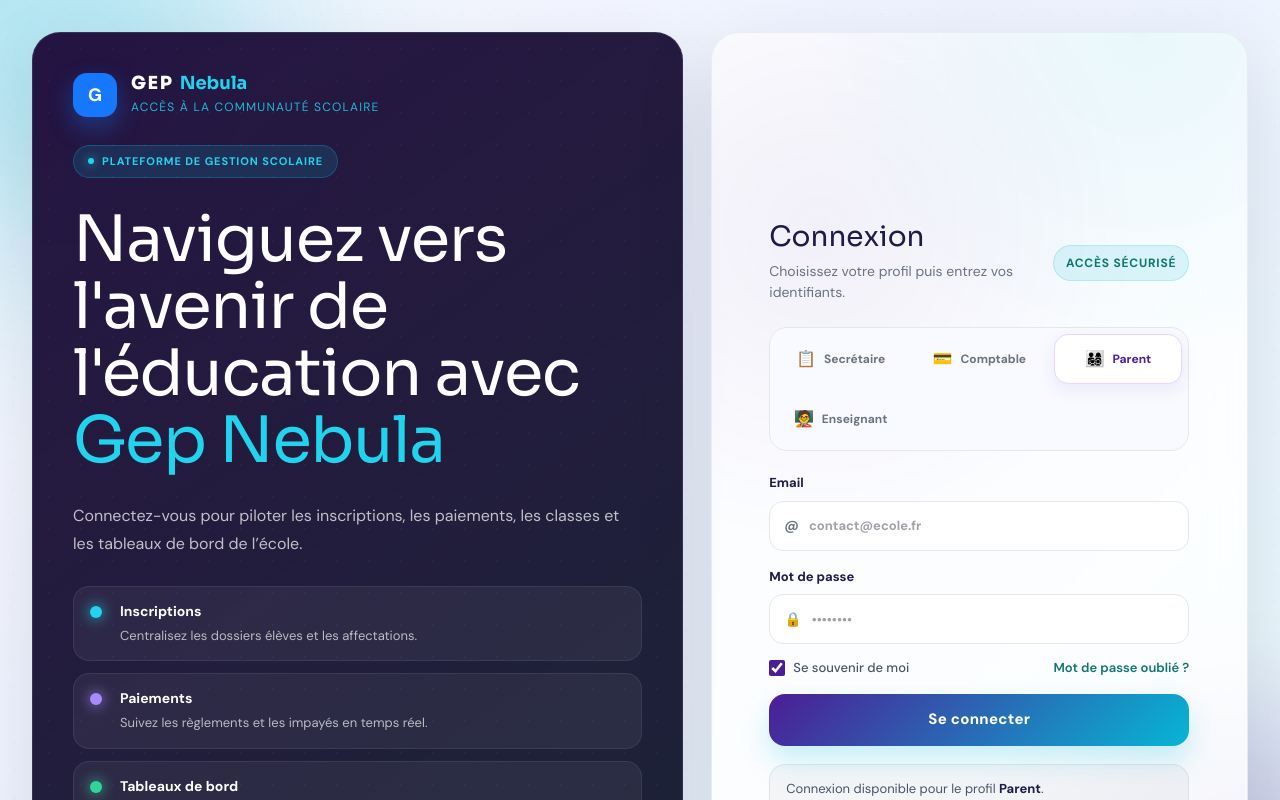
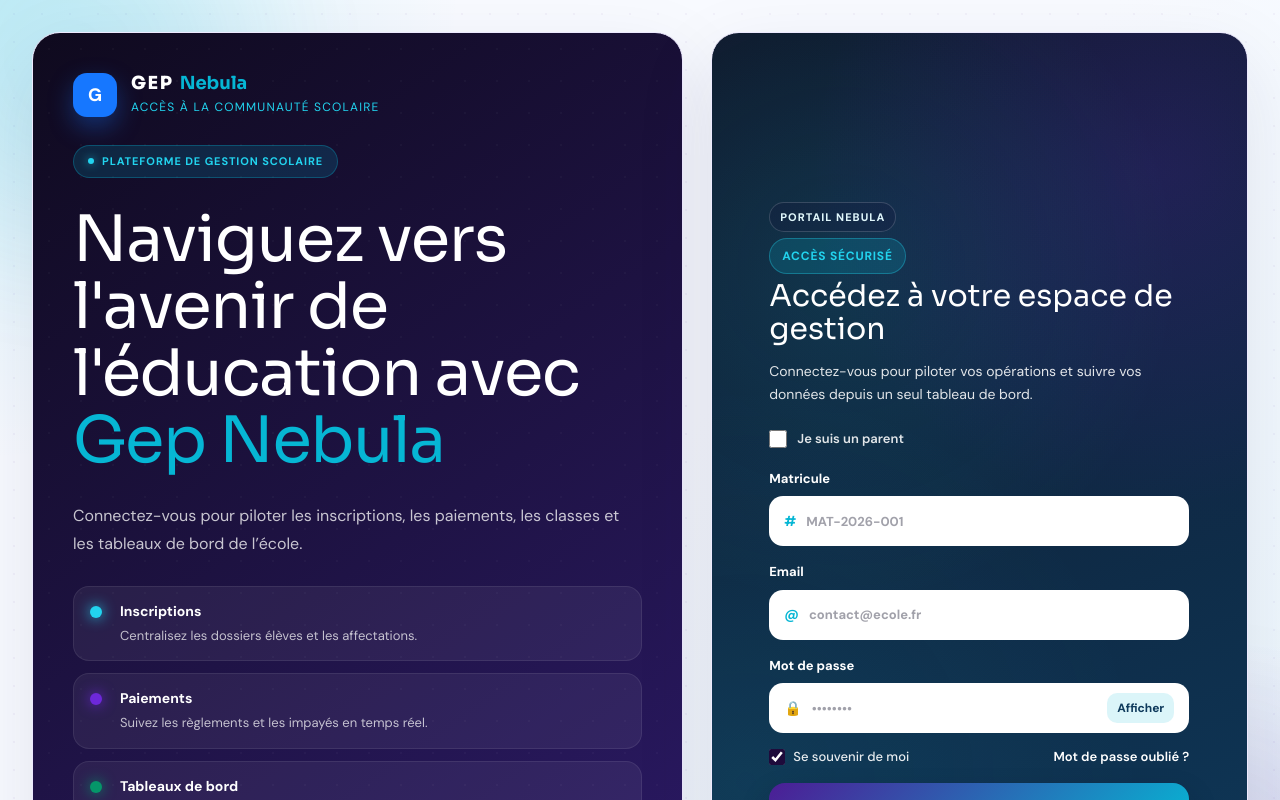
Before and after one commit to theubofride-collab/gep-frontend, a React (Vite) app: page /login in a window 1280 px wide. Shown: the top 800 px of the page. Built offline with nearby package versions, Linux system fonts and the light colour scheme.

Commit message:
login page update

```diff
--- a/src/components/Ps/PageConnexion/LoginPanel.jsx
+++ b/src/components/Ps/PageConnexion/LoginPanel.jsx
@@ -1,57 +1,41 @@
 export default function LoginPanel({
-	roles,
-	rolesWithMatricule,
-	activeRole,
-	onRoleChange,
+	userType,
+	onUserTypeChange,
 	email,
 	onEmailChange,
+	password,
+	onPasswordChange,
 	matricule,
 	onMatriculeChange,
-	password,
-	onPasswordChange,
+	showPassword,
+	onToggleShowPassword,
+	isLoading,
+	feedback,
 	onSubmit,
 }) {
 	return (
 		<section className="login-panel">
 			<div className="login-panel-inner">
 				<div className="login-panel-header">
-					<div>
-						<h2>Connexion</h2>
-						<p>Choisissez votre profil puis entrez vos identifiants.</p>
+					<div className="login-panel-heading">
+						<span className="login-panel-eyebrow">Portail Nebula</span>
+						<span className="login-panel-chip">Accès sécurisé</span>
+						<h2>Accédez à votre espace de gestion</h2>
+						<p>Connectez-vous pour piloter vos opérations et suivre vos données depuis un seul tableau de bord.</p>
 					</div>
-					<span className="login-panel-chip">Accès sécurisé</span>
 				</div>
 
-				<div className="login-role-grid" aria-label="Sélection du rôle">
-					{roles.map(role => (
-						<button
-							key={role.id}
-							type="button"
-							className={`login-role ${activeRole === role.id ? 'is-active' : ''}`}
-							onClick={() => onRoleChange(role.id)}
-						>
-							<span className="login-role-icon" aria-hidden="true">{role.icon}</span>
-							<span>{role.label}</span>
-						</button>
-					))}
-				</div>
+				<label className="login-parent-check">
+					<input
+						type="checkbox"
+						checked={userType === 'parent'}
+						onChange={(e) => onUserTypeChange(e.target.checked ? 'parent' : 'staff')}
+					/>
+					<span>Je suis un parent</span>
+				</label>
 
 				<form className="login-form" onSubmit={onSubmit}>
-					<label className="login-field">
-						<span>Email</span>
-						<div className="login-input-wrap">
-							<span className="login-input-icon" aria-hidden="true">@</span>
-							<input
-								type="email"
-								value={email}
-								onChange={event => onEmailChange(event.target.value)}
-								placeholder="contact@ecole.fr"
-								autoComplete="email"
-							/>
-						</div>
-					</label>
-
-					{rolesWithMatricule.has(activeRole) && (
+					{userType === 'staff' && (
 						<label className="login-field">
 							<span>Matricule</span>
 							<div className="login-input-wrap">
@@ -68,16 +52,37 @@ export default function LoginPanel({
 					)}
 
 					<label className="login-field">
+						<span>Email</span>
+						<div className="login-input-wrap">
+							<span className="login-input-icon" aria-hidden="true">@</span>
+							<input
+								type="email"
+								value={email}
+								onChange={event => onEmailChange(event.target.value)}
+								placeholder="contact@ecole.fr"
+								autoComplete="email"
+							/>
+						</div>
+					</label>
+
+					<label className="login-field">
 						<span>Mot de passe</span>
 						<div className="login-input-wrap">
 							<span className="login-input-icon" aria-hidden="true">🔒</span>
 							<input
-								type="password"
+								type={showPassword ? 'text' : 'password'}
 								value={password}
 								onChange={event => onPasswordChange(event.target.value)}
 								placeholder="••••••••"
 								autoComplete="current-password"
 							/>
+							<button
+								type="button"
+								className="login-password-toggle"
+								onClick={onToggleShowPassword}
+							>
+								{showPassword ? 'Masquer' : 'Afficher'}
+							</button>
 						</div>
 					</label>
 
@@ -89,14 +94,16 @@ export default function LoginPanel({
 						<button type="button" className="login-link">Mot de passe oublié ?</button>
 					</div>
 
-					<button className="login-submit" type="submit">
-						Se connecter
+					<button className="login-submit" type="submit" disabled={isLoading}>
+						{isLoading ? 'Connexion en cours...' : 'Se connecter'}
 					</button>
+
+					{feedback?.message && (
+						<div className={`login-feedback ${feedback.type === 'error' ? 'is-error' : 'is-warning'}`}>
+							{feedback.message}
+						</div>
+					)}
 				</form>
-
-				<div className="login-footer-note">
-					Connexion disponible pour le profil <strong>{roles.find(role => role.id === activeRole)?.label}</strong>.
-				</div>
 			</div>
 		</section>
 	)
--- a/src/components/Ps/PageConnexion/loginData.js
+++ b/src/components/Ps/PageConnexion/loginData.js
@@ -1,12 +1,3 @@
-export const roles = [
-	{ id: 'secretaire', label: 'Secrétaire', icon: '📋' },
-	{ id: 'comptable', label: 'Comptable', icon: '💳' },
-	{ id: 'parent', label: 'Parent', icon: '👨‍👩‍👧‍👦' },
-	{ id: 'enseignant', label: 'Enseignant', icon: '🧑‍🏫' },
-]
-
-export const rolesWithMatricule = new Set(['secretaire', 'comptable', 'enseignant'])
-
 export const highlights = [
 	{ title: 'Inscriptions', detail: 'Centralisez les dossiers élèves et les affectations.', tone: 'login-tone-cyan' },
 	{ title: 'Paiements', detail: 'Suivez les règlements et les impayés en temps réel.', tone: 'login-tone-violet' },
--- a/src/pages/Ps/PageConnexion/Login.css
+++ b/src/pages/Ps/PageConnexion/Login.css
@@ -3,9 +3,9 @@
 	position: relative;
 	overflow: hidden;
 	background:
-		radial-gradient(circle at top left, rgba(6, 182, 212, 0.16), transparent 28%),
-		radial-gradient(circle at bottom right, rgba(76, 29, 149, 0.22), transparent 24%),
-		linear-gradient(135deg, #f8faff 0%, #eef2ff 42%, #e8f9fb 100%);
+		radial-gradient(circle at top left, rgba(6, 182, 212, 0.14), transparent 28%),
+		radial-gradient(circle at bottom right, rgba(76, 29, 149, 0.16), transparent 24%),
+		linear-gradient(135deg, #f8faff 0%, #f8faff 48%, rgba(6, 182, 212, 0.06) 100%);
 	color: #1e1b4b;
 }
 
@@ -13,7 +13,7 @@
 	content: '';
 	position: absolute;
 	inset: 0;
-	background-image: radial-gradient(circle, rgba(148, 163, 184, 0.18) 1px, transparent 1px);
+	background-image: radial-gradient(circle, rgba(76, 29, 149, 0.12) 1px, transparent 1px);
 	background-size: 28px 28px;
 	opacity: 0.35;
 	pointer-events: none;
@@ -32,7 +32,7 @@
 	height: 360px;
 	top: -120px;
 	left: -110px;
-	background: rgba(6, 182, 212, 0.35);
+	background: rgba(6, 182, 212, 0.28);
 }
 
 .login-orb-two {
@@ -40,7 +40,7 @@
 	height: 280px;
 	right: -80px;
 	bottom: 40px;
-	background: rgba(76, 29, 149, 0.28);
+	background: rgba(76, 29, 149, 0.18);
 }
 
 .login-grid {
@@ -55,15 +55,15 @@
 
 .login-hero,
 .login-panel {
-	border: 1px solid rgba(148, 163, 184, 0.18);
-	box-shadow: 0 28px 80px rgba(15, 23, 42, 0.12);
+	border: 1px solid #ede9fe;
+	box-shadow: 0 28px 80px rgba(30, 27, 75, 0.1);
 	backdrop-filter: blur(18px);
 }
 
 .login-hero {
 	border-radius: 28px;
 	padding: 40px;
-	background: linear-gradient(145deg, rgba(30, 11, 59, 0.96), rgba(15, 23, 42, 0.94));
+	background: linear-gradient(145deg, #0f0a1e 0%, #2d1b69 100%);
 	color: #fff;
 	display: flex;
 	flex-direction: column;
@@ -114,7 +114,7 @@
 
 .login-brand-name strong {
 	font-weight: 700;
-	color: #22d3ee;
+	color: #06b6d4;
 }
 
 .login-brand-kicker {
@@ -122,7 +122,7 @@
 	font-size: 12px;
 	letter-spacing: 1.2px;
 	text-transform: uppercase;
-	color: rgba(34, 211, 238, 0.85);
+	color: #22d3ee;
 }
 
 .login-badge {
@@ -134,8 +134,8 @@
 	width: fit-content;
 	padding: 7px 14px;
 	border-radius: 999px;
-	background: rgba(6, 182, 212, 0.14);
-	border: 1px solid rgba(6, 182, 212, 0.28);
+	background: rgba(6, 182, 212, 0.16);
+	border: 1px solid rgba(6, 182, 212, 0.3);
 	color: #22d3ee;
 	font-size: 11px;
 	font-weight: 700;
@@ -163,7 +163,7 @@
 }
 
 .login-hero h1 span {
-	color: #22d3ee;
+	color: #06b6d4;
 }
 
 .login-hero-copy {
@@ -172,7 +172,7 @@
 	max-width: 640px;
 	font-size: 16px;
 	line-height: 1.75;
-	color: rgba(255, 255, 255, 0.72);
+	color: rgba(255, 255, 255, 0.76);
 }
 
 .login-highlights {
@@ -191,13 +191,13 @@
 	padding: 14px 16px;
 	border-radius: 16px;
 	border: 1px solid rgba(255, 255, 255, 0.08);
-	background: rgba(255, 255, 255, 0.05);
+	background: rgba(255, 255, 255, 0.06);
 	transition: transform 0.2s ease, background 0.2s ease;
 }
 
 .login-highlight:hover {
 	transform: translateY(-2px);
-	background: rgba(255, 255, 255, 0.08);
+	background: rgba(255, 255, 255, 0.1);
 }
 
 .login-highlight-marker {
@@ -214,13 +214,13 @@
 }
 
 .login-tone-violet .login-highlight-marker {
-	background: #a78bfa;
-	color: #a78bfa;
+	background: #6d28d9;
+	color: #6d28d9;
 }
 
 .login-tone-green .login-highlight-marker {
-	background: #34d399;
-	color: #34d399;
+	background: #059669;
+	color: #059669;
 }
 
 .login-highlight strong {
@@ -232,7 +232,7 @@
 .login-highlight p {
 	font-size: 13px;
 	line-height: 1.55;
-	color: rgba(255, 255, 255, 0.68);
+	color: rgba(255, 255, 255, 0.72);
 }
 
 .login-metrics {
@@ -247,7 +247,7 @@
 .login-metric-card {
 	padding: 16px;
 	border-radius: 18px;
-	background: rgba(255, 255, 255, 0.06);
+	background: rgba(255, 255, 255, 0.07);
 	border: 1px solid rgba(255, 255, 255, 0.08);
 	backdrop-filter: blur(10px);
 }
@@ -267,13 +267,14 @@
 
 .login-panel {
 	border-radius: 28px;
-	background: rgba(255, 255, 255, 0.82);
+	background: linear-gradient(160deg, #0f172a 0%, #0e3a5c 100%);
 	display: flex;
 	align-items: center;
 	justify-content: center;
 	padding: 28px;
 	position: relative;
 	overflow: hidden;
+	animation: loginPanelSlideIn 0.55s cubic-bezier(0.2, 0.8, 0.2, 1);
 }
 
 .login-panel::before {
@@ -281,8 +282,18 @@
 	position: absolute;
 	inset: 0;
 	background-image:
-		radial-gradient(circle at 20% 20%, rgba(76, 29, 149, 0.06), transparent 36%),
-		radial-gradient(circle at 80% 0%, rgba(6, 182, 212, 0.08), transparent 32%);
+		radial-gradient(circle at 24% 24%, rgba(34, 211, 238, 0.12), transparent 40%),
+		radial-gradient(circle at 82% 14%, rgba(109, 40, 217, 0.14), transparent 36%);
+	pointer-events: none;
+}
+
+.login-panel::after {
+	content: '';
+	position: absolute;
+	inset: -18%;
+	background:
+		radial-gradient(circle at 18% 70%, rgba(34, 211, 238, 0.08) 0%, transparent 36%),
+		radial-gradient(circle at 78% 24%, rgba(76, 29, 149, 0.1) 0%, transparent 34%);
 	pointer-events: none;
 }
 
@@ -293,78 +304,84 @@
 	max-width: 420px;
 }
 
+.login-panel-heading {
+	display: grid;
+	gap: 6px;
+}
+
+.login-panel-eyebrow {
+	display: inline-flex;
+	align-items: center;
+	width: fit-content;
+	padding: 6px 10px;
+	border-radius: 999px;
+	background: rgba(30, 11, 59, 0.16);
+	border: 1px solid rgba(255, 255, 255, 0.16);
+	color: #e0f7fb;
+	font-size: 11px;
+	font-weight: 800;
+	text-transform: uppercase;
+	letter-spacing: 1px;
+}
+
 .login-panel-header {
-	justify-content: space-between;
+	justify-content: flex-start;
 	gap: 16px;
 	margin-bottom: 24px;
 }
 
 .login-panel-header h2 {
 	font-family: 'Sora', sans-serif;
-	font-size: 28px;
+	font-size: 30px;
 	line-height: 1.1;
 	margin: 0 0 8px;
-	color: #1e1b4b;
+	color: #ffffff;
 }
 
 .login-panel-header p {
 	font-size: 14px;
-	color: #6b7280;
+	line-height: 1.6;
+	color: rgba(255, 255, 255, 0.88);
 }
 
 .login-panel-chip {
-	flex-shrink: 0;
+	width: fit-content;
 	padding: 8px 12px;
 	border-radius: 999px;
-	background: rgba(6, 182, 212, 0.12);
-	border: 1px solid rgba(6, 182, 212, 0.18);
-	color: #0f766e;
+	background: rgba(6, 182, 212, 0.18);
+	border: 1px solid rgba(34, 211, 238, 0.34);
+	color: #22d3ee;
 	font-size: 12px;
 	font-weight: 700;
 	text-transform: uppercase;
 	letter-spacing: 0.8px;
 }
 
-.login-role-grid {
-	display: grid;
-	grid-template-columns: repeat(3, minmax(0, 1fr));
+.login-parent-check {
+	display: flex;
+	align-items: center;
 	gap: 10px;
-	padding: 6px;
-	border-radius: 18px;
-	background: #f8faff;
-	border: 1px solid #e5e7eb;
-	margin-bottom: 22px;
+	margin-bottom: 20px;
+	cursor: pointer;
+	user-select: none;
 }
 
-.login-role {
-	justify-content: center;
-	gap: 8px;
-	padding: 12px 10px;
-	border-radius: 14px;
-	border: 1px solid transparent;
-	background: transparent;
-	font: inherit;
-	font-size: 12px;
-	font-weight: 700;
-	color: #6b7280;
+.login-parent-check input {
+	width: 18px;
+	height: 18px;
 	cursor: pointer;
-	transition: all 0.2s ease;
+	accent-color: #22d3ee;
 }
 
-.login-role:hover {
-	color: #4c1d95;
-	background: rgba(76, 29, 149, 0.04);
+.login-parent-check span {
+	font-size: 13px;
+	font-weight: 600;
+	color: rgba(255, 255, 255, 0.88);
+	transition: color 0.2s ease;
 }
 
-.login-role.is-active {
-	background: #ffffff;
-	border-color: #e9d5ff;
-	color: #4c1d95;
-	box-shadow: 0 6px 18px rgba(76, 29, 149, 0.08);
-}
-
-.login-role-icon {
-	font-size: 16px;
+.login-parent-check input:checked + span {
+	color: #22d3ee;
 }
 
 .login-form {
@@ -377,27 +394,27 @@
 	gap: 8px;
 	font-size: 13px;
 	font-weight: 700;
-	color: #1e1b4b;
+	color: #ffffff;
 }
 
 .login-input-wrap {
 	gap: 10px;
 	height: 50px;
 	padding: 0 14px;
-	border: 1.5px solid #e5e7eb;
+	border: 1.5px solid rgba(255, 255, 255, 0.35);
 	border-radius: 14px;
 	background: #fff;
 	transition: border-color 0.2s ease, box-shadow 0.2s ease;
 }
 
 .login-input-wrap:focus-within {
-	border-color: #4c1d95;
-	box-shadow: 0 0 0 4px rgba(76, 29, 149, 0.08);
+	border-color: #22d3ee;
+	box-shadow: 0 0 0 4px rgba(34, 211, 238, 0.2);
 }
 
 .login-input-icon {
 	font-size: 14px;
-	color: #6b7280;
+	color: #06b6d4;
 	flex-shrink: 0;
 }
 
@@ -415,6 +432,22 @@
 	color: #a1a1aa;
 }
 
+.login-password-toggle {
+	border: 0;
+	background: rgba(6, 182, 212, 0.14);
+	color: #0e3a5c;
+	font-size: 12px;
+	font-weight: 700;
+	padding: 6px 10px;
+	border-radius: 10px;
+	transition: background 0.2s ease, transform 0.2s ease;
+}
+
+.login-password-toggle:hover {
+	background: rgba(6, 182, 212, 0.24);
+	transform: translateY(-1px);
+}
+
 .login-form-meta {
 	justify-content: space-between;
 	gap: 16px;
@@ -425,13 +458,13 @@
 	gap: 8px;
 	font-size: 13px;
 	font-weight: 500;
-	color: #4b5563;
+	color: rgba(255, 255, 255, 0.9);
 }
 
 .login-remember input {
 	width: 16px;
 	height: 16px;
-	accent-color: #4c1d95;
+	accent-color: #1e0b3b;
 }
 
 .login-link {
@@ -441,7 +474,7 @@
 	font: inherit;
 	font-size: 13px;
 	font-weight: 600;
-	color: #0f766e;
+	color: #ffffff;
 	cursor: pointer;
 }
 
@@ -456,29 +489,50 @@
 	font-weight: 800;
 	letter-spacing: 0.3px;
 	cursor: pointer;
-	box-shadow: 0 14px 28px rgba(6, 182, 212, 0.22);
+	box-shadow: 0 14px 28px rgba(15, 23, 42, 0.28);
 	transition: transform 0.2s ease, box-shadow 0.2s ease;
 }
 
 .login-submit:hover {
-	transform: translateY(-1px);
-	box-shadow: 0 18px 34px rgba(6, 182, 212, 0.28);
+	transform: translateY(-2px);
+	box-shadow: 0 20px 36px rgba(15, 23, 42, 0.34);
 }
 
-.login-footer-note {
-	margin-top: 18px;
-	padding: 14px 16px;
-	border-radius: 16px;
-	background: rgba(30, 41, 59, 0.04);
-	border: 1px solid rgba(148, 163, 184, 0.2);
-	color: #475569;
-	font-size: 13px;
-	line-height: 1.6;
+.login-submit:disabled {
+	opacity: 0.8;
+	cursor: not-allowed;
+	transform: none;
 }
 
-.login-footer-note strong {
-	color: #1e1b4b;
-	font-weight: 700;
+.login-feedback {
+	padding: 12px 14px;
+	border-radius: 12px;
+	font-size: 13px;
+	line-height: 1.45;
+	font-weight: 600;
+}
+
+.login-feedback.is-error {
+	background: rgba(225, 29, 72, 0.2);
+	border: 1px solid rgba(225, 29, 72, 0.45);
+	color: #ffe4ec;
+}
+
+.login-feedback.is-warning {
+	background: rgba(217, 119, 6, 0.2);
+	border: 1px solid rgba(217, 119, 6, 0.45);
+	color: #fff2da;
+}
+
+@keyframes loginPanelSlideIn {
+	from {
+		opacity: 0;
+		transform: translateX(36px);
+	}
+	to {
+		opacity: 1;
+		transform: translateX(0);
+	}
 }
 
 @media (max-width: 1100px) {
@@ -513,7 +567,6 @@
 		align-items: flex-start;
 	}
 
-	.login-role-grid,
 	.login-metrics {
 		grid-template-columns: 1fr;
 	}
--- a/src/pages/Ps/PageConnexion/Login.jsx
+++ b/src/pages/Ps/PageConnexion/Login.jsx
@@ -2,24 +2,50 @@ import { useEffect, useState } from 'react'
 import { useNavigate } from 'react-router-dom'
 import LoginHero from '../../../components/Ps/PageConnexion/LoginHero'
 import LoginPanel from '../../../components/Ps/PageConnexion/LoginPanel'
-import { highlights, metrics, roles, rolesWithMatricule } from '../../../components/Ps/PageConnexion/loginData'
+import { highlights, metrics } from '../../../components/Ps/PageConnexion/loginData'
 import './Login.css'
 
 export default function Login() {
 	const navigate = useNavigate()
-	const [activeRole, setActiveRole] = useState('parent')
+	const [userType, setUserType] = useState('staff')
 	const [email, setEmail] = useState('')
 	const [matricule, setMatricule] = useState('')
 	const [password, setPassword] = useState('')
+	const [isLoading, setIsLoading] = useState(false)
+	const [feedback, setFeedback] = useState({ type: '', message: '' })
+	const [showPassword, setShowPassword] = useState(false)
 
 	useEffect(() => {
 		document.title = 'Gep Nebula — Connexion'
 	}, [])
 
-	function handleSubmit(event) {
+	async function handleSubmit(event) {
 		event.preventDefault()
-		if (!email.trim() || !password.trim()) return
-		if (rolesWithMatricule.has(activeRole) && !matricule.trim()) return
+		if (isLoading) return
+
+		if (!email.trim() || !password.trim()) {
+			setFeedback({
+				type: 'warning',
+				message: 'Veuillez remplir votre email et votre mot de passe avant de continuer.',
+			})
+			return
+		}
+
+		setFeedback({ type: '', message: '' })
+		setIsLoading(true)
+
+		await new Promise(resolve => setTimeout(resolve, 900))
+
+		if (password !== 'nebula2026') {
+			setIsLoading(false)
+			setFeedback({
+				type: 'error',
+				message: 'Mot de passe incorrect. Vérifiez vos identifiants puis réessayez.',
+			})
+			return
+		}
+
+		setIsLoading(false)
 		navigate('/admin/dashboard')
 	}
 
@@ -31,16 +57,27 @@ export default function Login() {
 				<LoginHero highlights={highlights} metrics={metrics} />
 
 				<LoginPanel
-					roles={roles}
-					rolesWithMatricule={rolesWithMatricule}
-					activeRole={activeRole}
-					onRoleChange={setActiveRole}
+					userType={userType}
+					onUserTypeChange={setUserType}
 					email={email}
-					onEmailChange={setEmail}
+					onEmailChange={value => {
+						setEmail(value)
+						if (feedback.message) setFeedback({ type: '', message: '' })
+					}}
 					matricule={matricule}
-					onMatriculeChange={setMatricule}
+					onMatriculeChange={value => {
+						setMatricule(value)
+						if (feedback.message) setFeedback({ type: '', message: '' })
+					}}
 					password={password}
-					onPasswordChange={setPassword}
+					onPasswordChange={value => {
+						setPassword(value)
+						if (feedback.message) setFeedback({ type: '', message: '' })
+					}}
+					showPassword={showPassword}
+					onToggleShowPassword={() => setShowPassword(prev => !prev)}
+					isLoading={isLoading}
+					feedback={feedback}
 					onSubmit={handleSubmit}
 				/>
 			</div>
```
